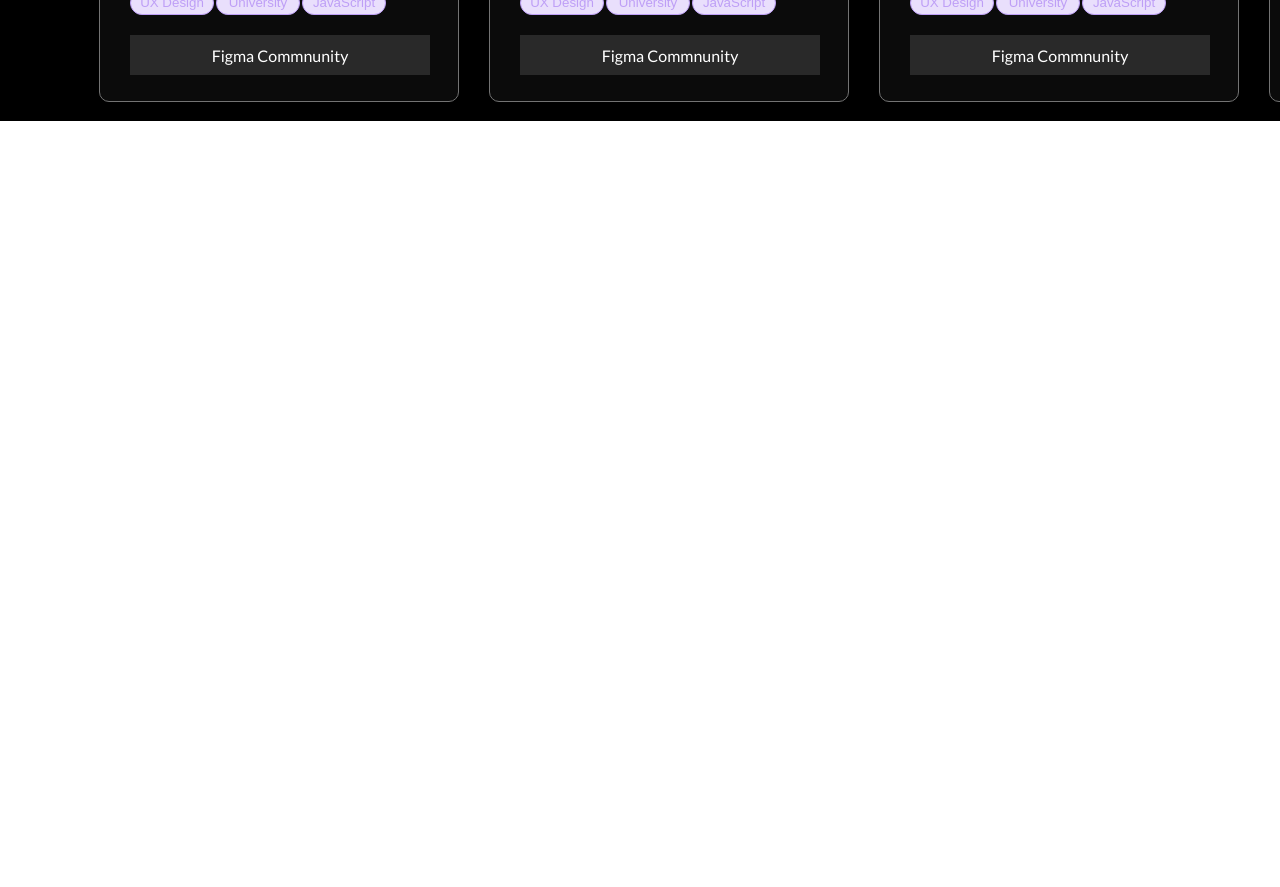
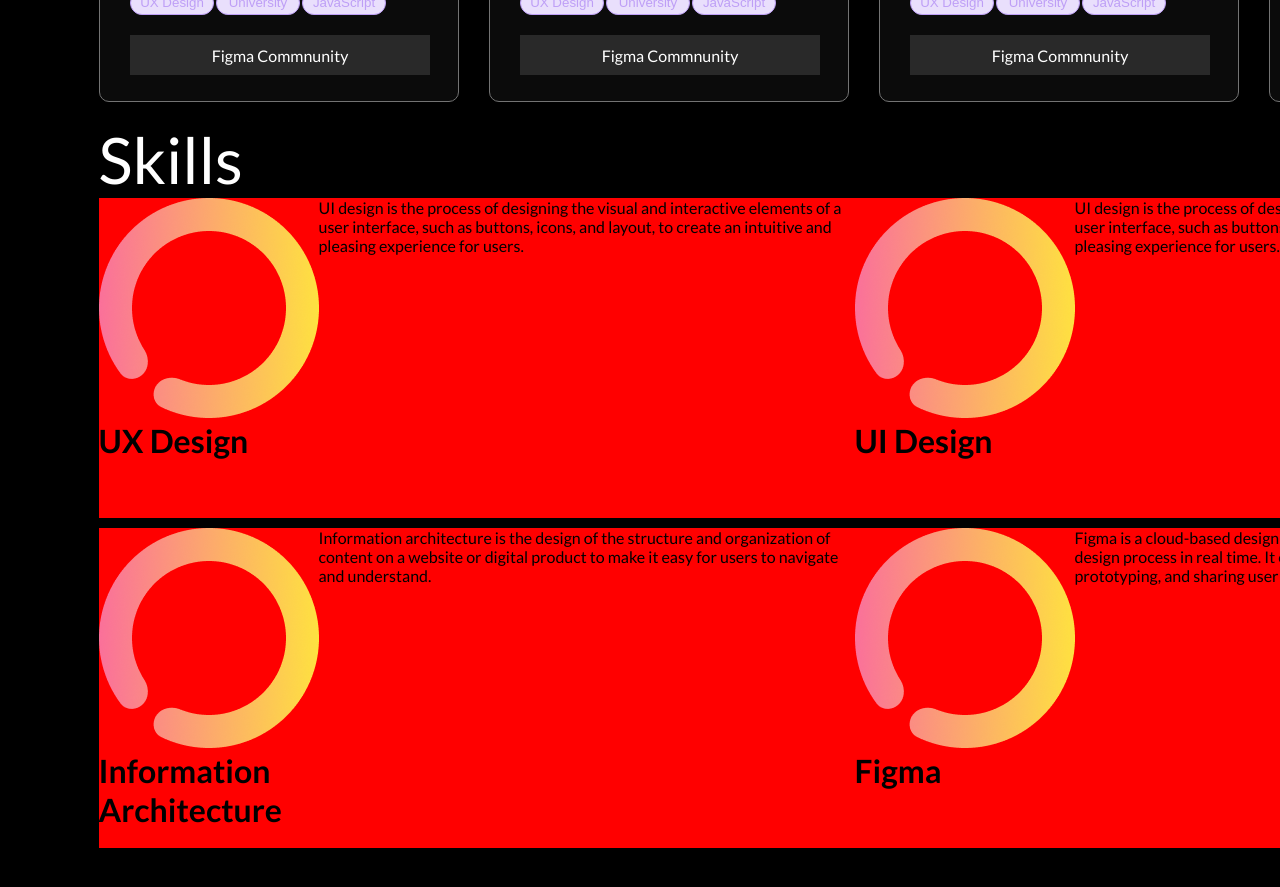
Before and after one commit to lukanogaj/product-designer, a React (Create React App) app: page / in a window 1280 px wide. Shown: the part 2480-3367 px from the top of the page. Before the commit the page ends 2601 px from the top, so only its background shows below. Built offline with nearby package versions, Linux system fonts and the light colour scheme.

Commit message:
css-skills

```diff
--- /dev/null
+++ b/src/components/DataForSkills/index.jsx
@@ -0,0 +1,38 @@
+import ellipse from "../Assests/Icons/ellipse.png";
+
+const dataForSkils = [
+	{
+		id: 1,
+		skillsImage: ellipse,
+		ellipseHeading: "97%",
+		heading: "UX Design",
+		paragraph:
+			"UI design is the process of designing the visual and interactive elements of a user interface, such as buttons, icons, and layout, to create an intuitive and pleasing experience for users.",
+	},
+	{
+		id: 2,
+		skillsImage: ellipse,
+		ellipseHeading: "97%",
+		heading: "UI Design",
+		paragraph:
+			"UI design is the process of designing the visual and interactive elements of a user interface, such as buttons, icons, and layout, to create an intuitive and pleasing experience for users.",
+	},
+	{
+		id: 3,
+		skillsImage: ellipse,
+		ellipseHeading: "97%",
+		heading: "Information Architecture",
+		paragraph:
+			"Information architecture is the design of the structure and organization of content on a website or digital product to make it easy for users to navigate and understand.",
+	},
+	{
+		id: 4,
+		skillsImage: ellipse,
+		ellipseHeading: "97%",
+		heading: "Figma",
+		paragraph:
+			"Figma is a cloud-based design tool that allows teams to collaborate on the design process in real time. It offers a range of features for designing, prototyping, and sharing user interfaces.",
+	},
+];
+
+export default dataForSkils;
--- a/src/components/Hero/index.jsx
+++ b/src/components/Hero/index.jsx
@@ -3,6 +3,7 @@ import Navbar from "../Navbar";
 import Wrapper from "../Wrapper";
 import WorkEfficiency from "../WorkEfficiency";
 import Portfolio from "../Portfoliio";
+import Skills from "../Skills";
 
 const Hero = () => {
 	return (
@@ -11,6 +12,7 @@ const Hero = () => {
 			<Wrapper />
 			<WorkEfficiency />
 			<Portfolio />
+			<Skills />
 		</div>
 	);
 };
--- /dev/null
+++ b/src/components/Skills/index.jsx
@@ -0,0 +1,32 @@
+import styles from "./index.module.scss";
+import dataForSkills from "../DataForSkills";
+
+const Skills = () => {
+	return (
+		<div className={styles.skills}>
+			<div className={styles.skillsHeading}>
+				<h1>Skills</h1>
+			</div>
+			<div className={styles.skillsWrapper}>
+				{dataForSkills.map((skill) => (
+					<div key={skill.id} className={styles.skillsContainer}>
+						<div className={styles.skillEllipse}>
+							<div className={styles.ellipse}>
+								<img src={skill.skillsImage} alt="" />
+							</div>
+							<div className={styles.skillEllipseValue}>
+								<h1>{skill.heading}</h1>
+							</div>
+						</div>
+						<div className={styles.skillText}>
+							<div></div>
+							<div className={styles.skillsWrapperCard}>{skill.paragraph}</div>
+						</div>
+					</div>
+				))}
+			</div>
+		</div>
+	);
+};
+
+export default Skills;
--- /dev/null
+++ b/src/components/Skills/index.module.scss
@@ -0,0 +1,39 @@
+.skills {
+	display: flex;
+	flex-direction: column;
+	width: 1731px;
+	height: 774px;
+	font-family: "Lato", sans-serif;
+	padding: 0px 100px 0px 100px;
+	// background-color: green;
+
+
+
+
+	.skillsHeading {
+		display: inline-block;
+		& > h1 {
+			display: inline-block;
+			font-size: 64px;
+			font-weight: 400;
+			color: #ffffff;
+		}
+	}
+
+	.skillsWrapper {
+		display: flex;
+		width: 1531px;
+		height: 660px;
+		flex-wrap: wrap;
+
+		// background-color: yellow;
+
+		.skillsContainer {
+			display: flex;
+			// justify-content: space-between;
+			width: 756px;
+			height: 320px;
+			background-color: red;
+		}
+	}
+}
```
Also changed, not shown: src/components/Assests/Icons/ellipse.png (added).
